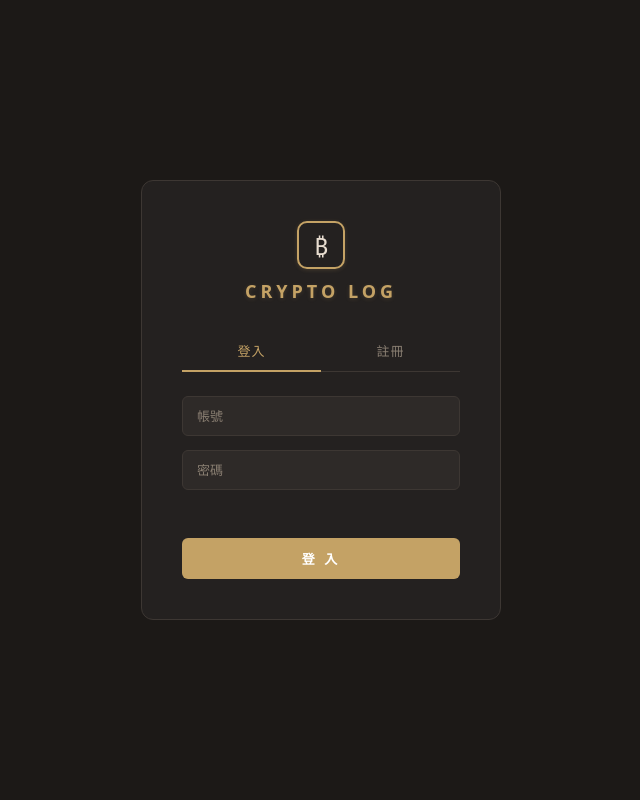
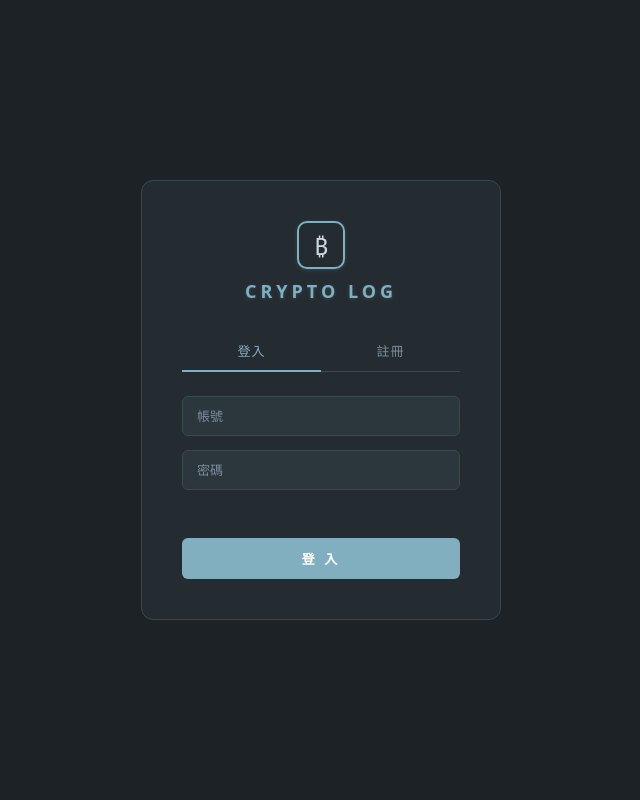
Before and after one commit to wei0904/crypto-trading-log, a Flask app: page / in a window 1280 px wide. Shown: the whole page, without its empty margins (319-959 px from the left). Run offline with Flask 3, Linux system fonts and the light colour scheme; some libraries are stand-ins or nearby versions.

Commit message:
switch to gunmetal color theme
Co-Authored-By: Claude Sonnet 4.6 <noreply@anthropic.com>

```diff
--- a/templates/index.html
+++ b/templates/index.html
@@ -12,21 +12,21 @@
 <link rel="apple-touch-icon" href="/static/icon-192.png">
 <style>
   :root {
-    --bg: #1c1917;
-    --bg2: #242120;
-    --bg3: #2e2a28;
-    --border: #3d3733;
-    --cyan: #c4a265;
-    --green: #6fa37d;
-    --red: #b86b6b;
-    --yellow: #c9952a;
-    --text: #e8ddd0;
-    --text2: #8a7f72;
-    --long: #6fa37d;
-    --short: #b86b6b;
-    --glow-cyan: 0 1px 4px rgba(196,162,101,0.2);
-    --glow-green: 0 1px 4px rgba(111,163,125,0.2);
-    --glow-red: 0 1px 4px rgba(184,107,107,0.2);
+    --bg: #1d2226;
+    --bg2: #242c32;
+    --bg3: #2c363d;
+    --border: #3a4850;
+    --cyan: #82afc0;
+    --green: #6a9e82;
+    --red: #b07878;
+    --yellow: #bfa05a;
+    --text: #ccd9e0;
+    --text2: #7a8e9a;
+    --long: #6a9e82;
+    --short: #b07878;
+    --glow-cyan: 0 1px 4px rgba(130,175,192,0.2);
+    --glow-green: 0 1px 4px rgba(106,158,130,0.2);
+    --glow-red: 0 1px 4px rgba(176,120,120,0.2);
   }
 
   * { margin: 0; padding: 0; box-sizing: border-box; }
```
